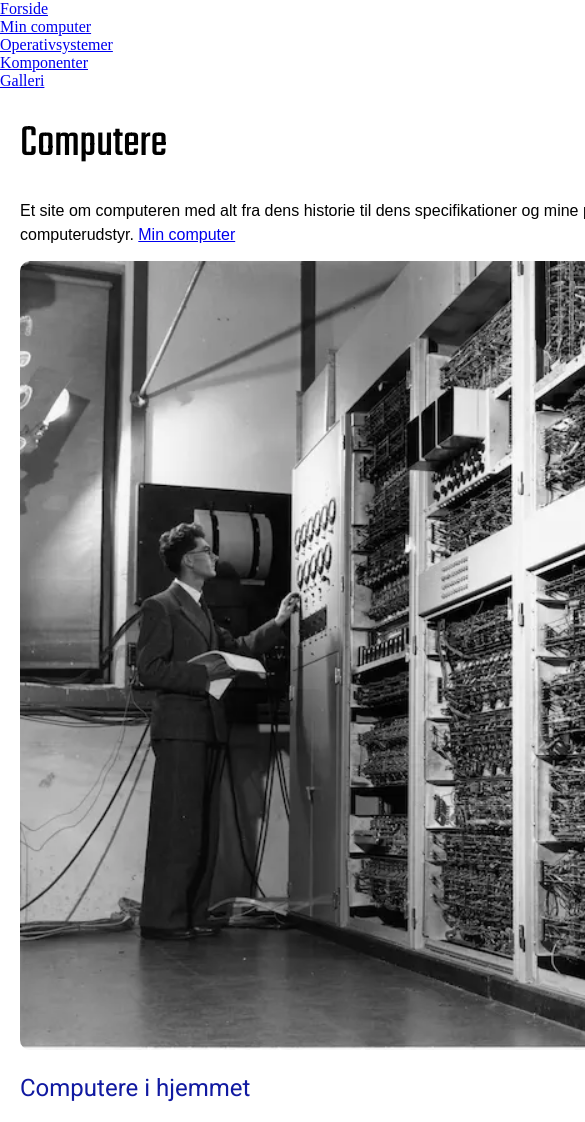
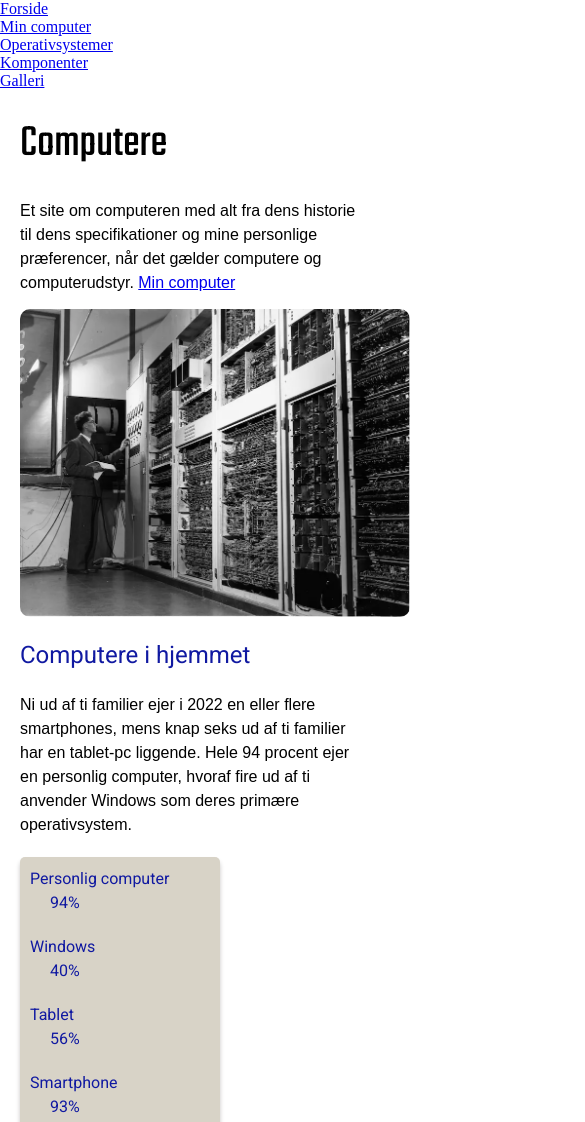
Before and after one commit to CayaMVC/mobilsite, a plain HTML site: page index.html in a window 390 px wide. Shown: the top 1122 px of the page, 585 px wide, since content can reach past the window. Drawn offline with Linux system fonts and the light colour scheme; a web font is replaced by a local one.

Commit message:
Remove fixed width from CSS elements
Removed fixed width of 1000px from various elements in style.css to allow for more responsive design.

```diff
--- a/style.css
+++ b/style.css
@@ -16,7 +16,6 @@ p {
   font-optical-sizing: auto;
   font-weight: 400;
   font-style: Regular 400;
-  width: 1000px;
   size: 20px;
   margin-left: 20px;
   margin-right: 20px;
@@ -29,7 +28,7 @@ h1 {
   font-family: "Teko", sans-serif;
   font-weight: 400;
   font-style: SemiBold 600;
-  width: 1000px;
+
   size: 46px;
   margin-left: 20px;
   margin-right: 20px;
@@ -45,7 +44,7 @@ dl {
   font-optical-sizing: auto;
   font-weight: 400;
   font-style: Regular 400;
-  width: 1000px;
+
   size: 36px;
   margin-left: 20px;
   margin-right: 20px;
@@ -59,7 +58,7 @@ h3 {
   font-optical-sizing: auto;
   font-weight: 400;
   font-style: Regular 400;
-  width: 1000px;
+
   size: 28px;
   margin-left: 20px;
   margin-right: 20px;
@@ -83,7 +82,7 @@ dl {
 }
 
 img {
-  width: 1000px;
+
   height: auto;
   display: block;
   margin-left: 20px;
@@ -96,7 +95,7 @@ dd {
   font-optical-sizing: auto;
   font-weight: 400;
   font-style: Regular 400;
-  width: 1000px;
+
   size: 20px;
   margin-left: 20px;
   margin-right: 20px;
```
